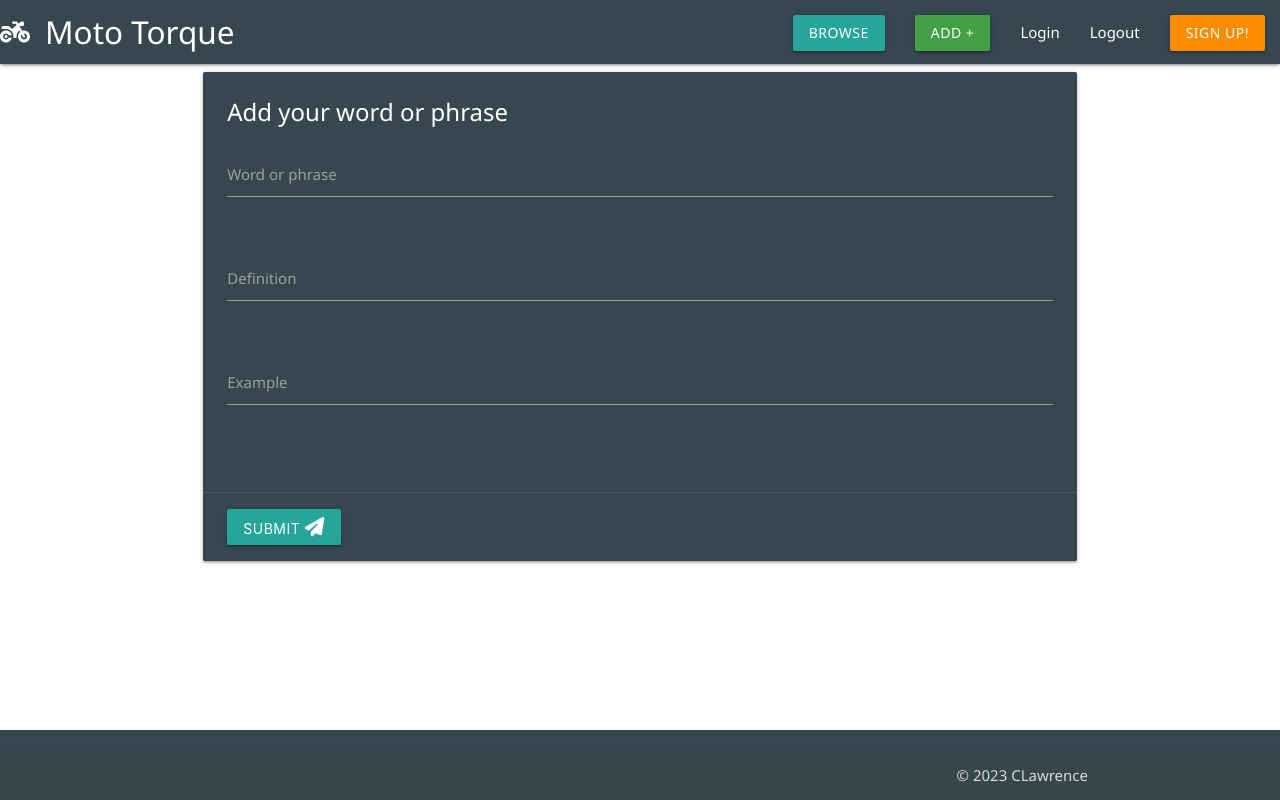
After one commit to clawrence00/mototorque, a Flask app: page /add in a window 1280 px wide. The commit adds this page. Run offline with Flask 3, Linux system fonts and the light colour scheme; some libraries are stand-ins or nearby versions.

Commit message:
create add.html form to add definitions

```diff
--- a/mototorque/routes.py
+++ b/mototorque/routes.py
@@ -6,3 +6,8 @@
 @app.route("/")
 def home():
     return render_template("index.html")
+
+
+@app.route("/add")
+def add():
+    return render_template("add.html")
--- /dev/null
+++ b/mototorque/templates/add.html
@@ -0,0 +1,45 @@
+{% extends "base.html" %} {% block content %}
+
+<div class="row">
+  <div class="col s12">
+    <div class="card blue-grey darken-3">
+      <div class="card-content white-text">
+        <span class="card-title">Add your word or phrase</span>
+        <div class="row">
+          <form class="col s12">
+            <div class="row">
+              <div class="input-field col s12">
+                <input id="word_phrase" type="text" class="validate" />
+                <label for="word_phrase">Word or phrase</label>
+              </div>
+            </div>
+            <div class="row">
+              <div class="input-field col s12">
+                <input id="definition" type="text" class="validate" />
+                <label for="definition">Definition</label>
+              </div>
+            </div>
+            <div class="row">
+              <div class="input-field col s12">
+                <input id="example" type="text" class="validate" />
+                <label for="example">Example</label>
+              </div>
+            </div>
+          </form>
+        </div>
+      </div>
+      <div class="card-action">
+        <button
+          class="btn waves-effect waves-light"
+          type="submit"
+          name="action"
+        >
+          Submit
+          <i class="fa-solid fa-paper-plane"></i>
+        </button>
+      </div>
+    </div>
+  </div>
+</div>
+
+{% endblock %}
--- a/mototorque/templates/base.html
+++ b/mototorque/templates/base.html
@@ -45,7 +45,9 @@
               >
             </li>
             <li>
-              <a href="#" class="waves-effect waves-light btn add_link"
+              <a
+                href="{{ url_for('add') }}"
+                class="waves-effect waves-light btn add_link"
                 >Add +</a
               >
             </li>
@@ -69,7 +71,11 @@
           >
         </li>
         <li>
-          <a href="#" class="waves-effect waves-light btn add_link">Add +</a>
+          <a
+            href="{{ url_for('add') }}"
+            class="waves-effect waves-light btn add_link"
+            >Add +</a
+          >
         </li>
         <li><a href="#">Login</a></li>
         <li><a href="#">Logout</a></li>
--- a/mototorque/templates/index.html
+++ b/mototorque/templates/index.html
@@ -8,7 +8,8 @@
         <p>
           Welcome to Moto Torque! An online lexicon for motorcycle words and
           phrases added and defined by you. Feel free to browse the ever growing
-          collection. If you would like to contribute please sign up!
+          collection. <br /><br />
+          If you would like to contribute please sign up!
         </p>
       </div>
       <div class="card-action">
```
